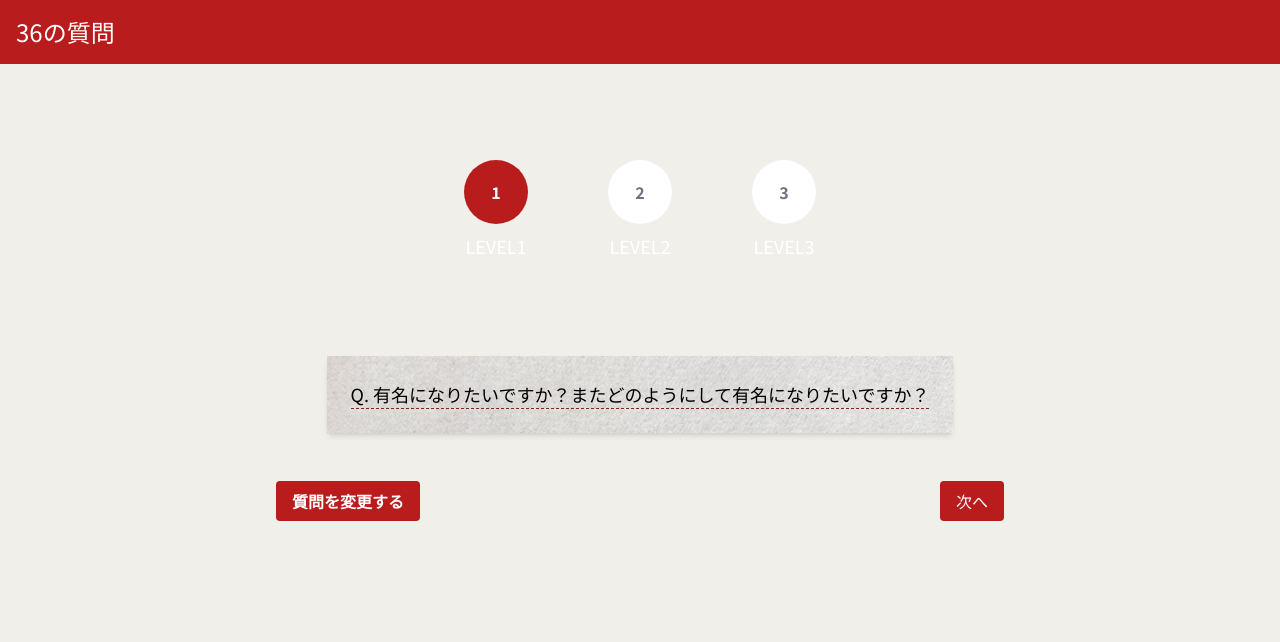
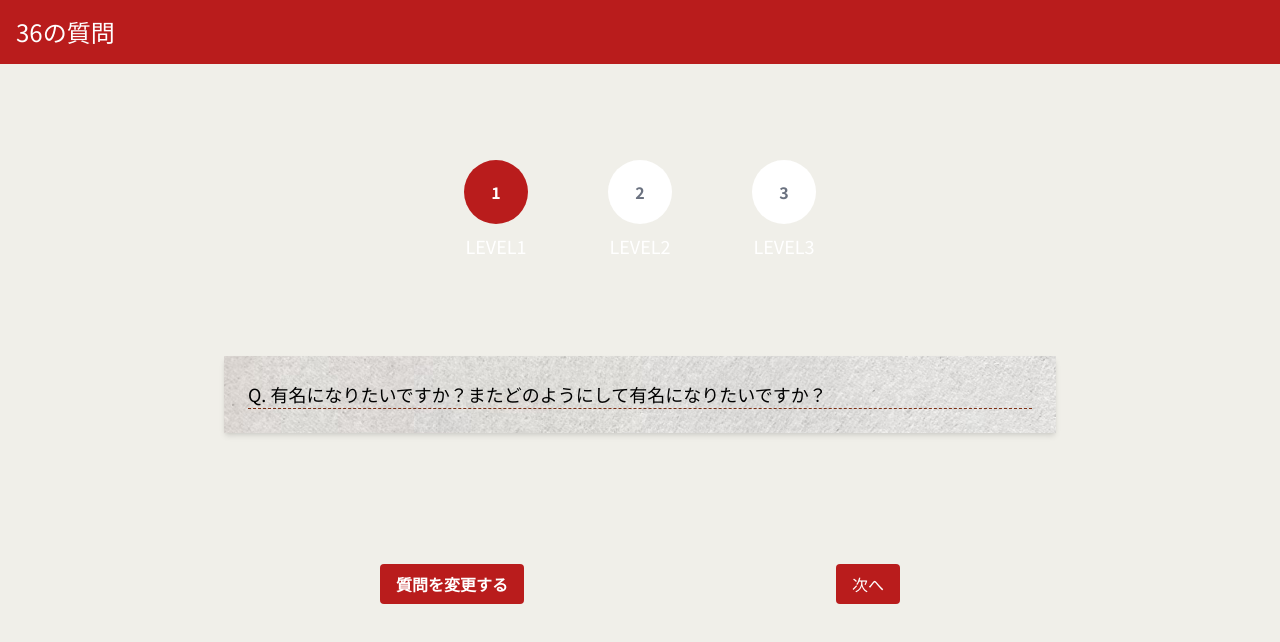
Before and after one commit to kimukimuyuya/36-questions, a Next.js app in the folder my-app/: page /questions/1 in a window 1280 px wide. Shown: the top 642 px of the page. Built offline with nearby package versions, Linux system fonts and the light colour scheme.

Commit message:
feat: :art: ボタンの位置をabsoluteで固定、QuestionCardに左右されないようにする

```diff
--- a/my-app/src/components/QuestionCard.tsx
+++ b/my-app/src/components/QuestionCard.tsx
@@ -3,7 +3,10 @@ import React from "react";
 const QuestionCard = ({ question }: { question: string }) => {
   return (
     <div className="p-6 shadow-md"
-    style={{ backgroundImage: "url('/paper.jpg')", backgroundSize: "cover" }}>
+    style={{
+      backgroundImage: "url('/paper.jpg')",
+      backgroundSize: "cover",
+    }}>
       <p className="text-lg border-dashed border-b border-orange-900">
         Q. {question}
       </p>
--- a/my-app/src/pages/questions/[question_level].tsx
+++ b/my-app/src/pages/questions/[question_level].tsx
@@ -51,13 +51,15 @@ const QuestionPage = () => {
     <div className='min-h-screen bg-bgColor'>
       <Header />
       <main className="flex flex-col items-center p-4">
-        <div className='mb-24'>
+        <div className='mb-20 sm:mb-24'>
           <StepBar QuestionLevel={questionLevel} />
         </div>
-        <QuestionCard question={currentQuestion} />
-        <div className='flex items-center justify-around w-full mt-12'>
-          <QuestionChangeButton onClick={handleChangeQuestion} />
-          <QuestionNextButton nextQuestionLevel={nextQuestionLevel} />
+        <div className='relative md:w-4/6'>
+          <QuestionCard question={currentQuestion} />
+          <div className='absolute top-40 flex items-center justify-around w-full mt-12'>
+            <QuestionChangeButton onClick={handleChangeQuestion} />
+            <QuestionNextButton nextQuestionLevel={nextQuestionLevel} />
+          </div>
         </div>
       </main>
     </div>
```
